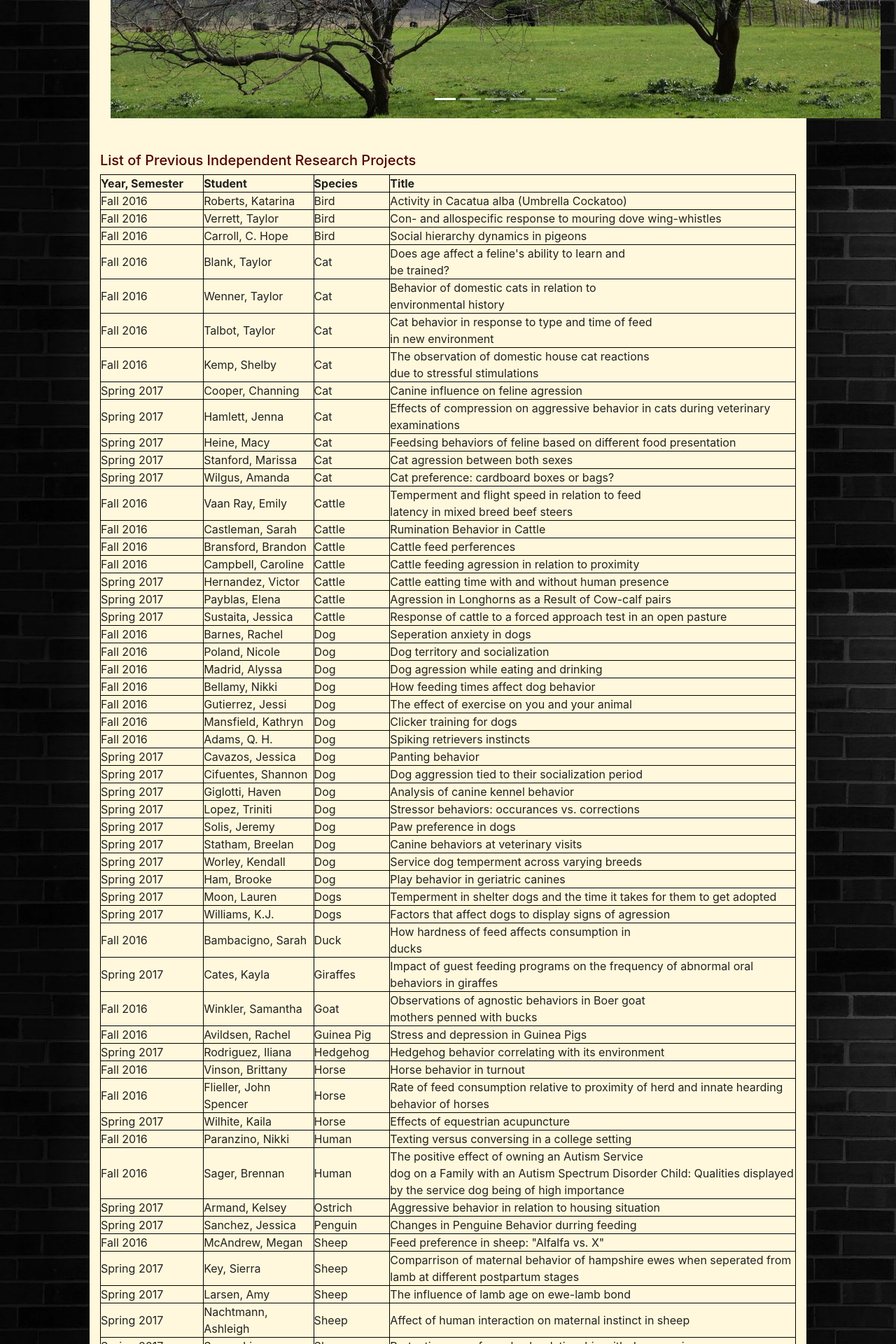
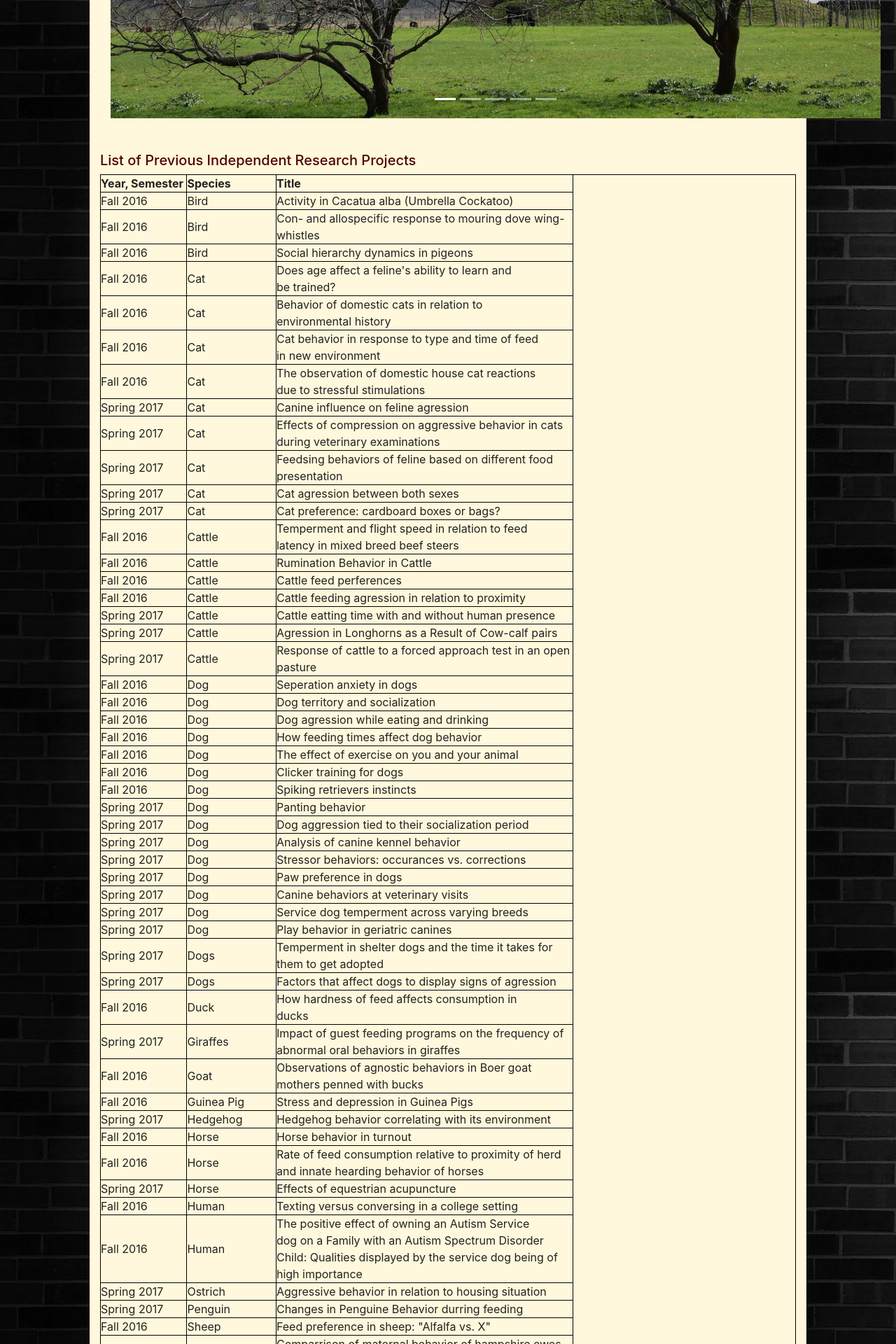
Before and after one commit to sanjibbaral435/SaaStars, a Django app: page /projects/ in a window 1280 px wide. Shown: the part 311-2231 px from the top of the page at 70% size. Run offline with Django 3.2, Linux system fonts and the light colour scheme; parts of the project's set-up code (start-up, migrations or seed data) failed here and were passed over; some libraries are stand-ins or nearby versions.

Commit message:
Removed the Students Name from Projects - Sanjib

```diff
--- a/animalscience/animalscience/templates/projects.html
+++ b/animalscience/animalscience/templates/projects.html
@@ -70,35 +70,29 @@ table, th, td {
              <col width=695>
              <tr height=19 style='height:14.4pt'>
               <td><b>Year, Semester</b></td>
-              <td><b>Student</b></td>
               <td><b>Species</b></td>
               <td><b>Title</b></td>
              </tr>
              <tr height=19 style='height:14.4pt'>
               <td >Fall 2016</td>
-              <td >Roberts, Katarina</td>
               <td >Bird</td>
               <td >Activity in
               Cacatua alba (Umbrella Cockatoo)</td>
              </tr>
              <tr height=19 style='height:14.4pt'>
               <td >Fall 2016</td>
-              <td >Verrett, Taylor</td>
               <td >Bird</td>
               <td >Con- and allospecific response to mouring dove wing-whistles</td>
              </tr>
 
               <tr height=19 style='height:14.4pt'>
               <td >Fall 2016</td>
-              <td>Carroll, C.
-              Hope<span style='mso-spacerun:yes'> </span></td>
               <td>Bird</td>
               <td>Social hierarchy
               dynamics in pigeons<span style='mso-spacerun:yes'> </span></td>
              </tr>
              <tr height=19 style='height:14.4pt'>
               <td >Fall 2016</td>
-              <td>Blank, Taylor</td>
               <td>Cat</td>
               <td>Does age affect
               a feline's ability to learn and<br>
@@ -107,7 +101,6 @@ table, th, td {
              </tr>
              <tr height=19 style='height:14.4pt'>
               <td >Fall 2016</td>
-              <td>Wenner, Taylor</td>
               <td>Cat</td>
               <td>Behavior of
               domestic cats in relation to<br>
@@ -115,8 +108,6 @@ table, th, td {
              </tr>
              <tr height=19 style='height:14.4pt'>
               <td >Fall 2016</td>
-              <td>Talbot,
-              Taylor<span style='mso-spacerun:yes'> </span></td>
               <td>Cat</td>
               <td>Cat behavior in
               response to type and time of feed<br>
@@ -124,8 +115,6 @@ table, th, td {
              </tr>
              <tr height=19 style='height:14.4pt'>
               <td >Fall 2016</td>
-              <td>Kemp,
-              Shelby<span style='mso-spacerun:yes'> </span></td>
               <td>Cat</td>
               <td>The observation
               of domestic house cat reactions <br>
@@ -134,7 +123,6 @@ table, th, td {
              <tr height=19 style='height:14.4pt'>
               <td >Spring
               2017</td>
-              <td>Cooper, Channing</td>
               <td>Cat</td>
               <td>Canine influence
               on feline agression<span style='mso-spacerun:yes'> </span></td>
@@ -142,7 +130,6 @@ table, th, td {
              <tr height=19 style='height:14.4pt'>
               <td >Spring
               2017</td>
-              <td>Hamlett, Jenna</td>
               <td>Cat</td>
               <td>Effects of
               compression on aggressive behavior in cats during veterinary examinations</td>
@@ -150,7 +137,6 @@ table, th, td {
              <tr height=19 style='height:14.4pt'>
               <td >Spring
               2017</td>
-              <td>Heine, Macy</td>
               <td>Cat</td>
               <td>Feedsing
               behaviors of feline based on different food presentation</td>
@@ -158,8 +144,6 @@ table, th, td {
              <tr height=19 style='height:14.4pt'>
               <td >Spring
               2017</td>
-              <td>Stanford,
-              Marissa</td>
               <td>Cat</td>
               <td>Cat agression
               between both sexes<span style='mso-spacerun:yes'> </span></td>
@@ -167,14 +151,12 @@ table, th, td {
              <tr height=19 style='height:14.4pt'>
               <td >Spring
               2017</td>
-              <td>Wilgus, Amanda</td>
               <td>Cat</td>
               <td>Cat preference:
               cardboard boxes or bags?<span style='mso-spacerun:yes'> </span></td>
              </tr>
              <tr height=19 style='height:14.4pt'>
               <td >Fall 2016</td>
-              <td>Vaan Ray, Emily</td>
               <td>Cattle</td>
               <td>Temperment and
               flight speed in relation to feed <br>
@@ -182,24 +164,18 @@ table, th, td {
              </tr>
              <tr height=19 style='height:14.4pt'>
               <td >Fall 2016</td>
-              <td>Castleman,
-              Sarah<span style='mso-spacerun:yes'> </span></td>
               <td>Cattle</td>
               <td>Rumination
               Behavior in Cattle<span style='mso-spacerun:yes'> </span></td>
              </tr>
              <tr height=19 style='height:14.4pt'>
               <td >Fall 2016</td>
-              <td>Bransford,
-              Brandon<span style='mso-spacerun:yes'> </span></td>
               <td>Cattle</td>
               <td>Cattle feed
               perferences<span style='mso-spacerun:yes'> </span></td>
              </tr>
              <tr height=19 style='height:14.4pt'>
               <td >Fall 2016</td>
-              <td>Campbell,
-              Caroline<span style='mso-spacerun:yes'> </span></td>
               <td>Cattle</td>
               <td>Cattle feeding
               agression in relation to proximity<span style='mso-spacerun:yes'> </span></td>
@@ -207,8 +183,6 @@ table, th, td {
              <tr height=19 style='height:14.4pt'>
               <td >Spring
               2017</td>
-              <td>Hernandez,
-              Victor</td>
               <td>Cattle</td>
               <td>Cattle eatting
               time with and without human presence<span style='mso-spacerun:yes'> </span></td>
@@ -216,7 +190,6 @@ table, th, td {
              <tr height=19 style='height:14.4pt'>
               <td >Spring
               2017</td>
-              <td>Payblas, Elena</td>
               <td>Cattle</td>
               <td>Agression in
               Longhorns as a Result of Cow-calf pairs</td>
@@ -224,8 +197,6 @@ table, th, td {
              <tr height=19 style='height:14.4pt'>
               <td >Spring
               2017</td>
-              <td>Sustaita,
-              Jessica</td>
               <td>Cattle</td>
               <td>Response of
               cattle to a forced approach test in an open pasture<span
@@ -233,55 +204,42 @@ table, th, td {
              </tr>
              <tr height=19 style='height:14.4pt'>
               <td >Fall 2016</td>
-              <td>Barnes,
-              Rachel<span style='mso-spacerun:yes'> </span></td>
               <td>Dog</td>
               <td>Seperation
               anxiety in dogs</td>
              </tr>
              <tr height=19 style='height:14.4pt'>
               <td >Fall 2016</td>
-              <td>Poland,
-              Nicole<span style='mso-spacerun:yes'> </span></td>
               <td>Dog</td>
               <td>Dog territory
               and socialization</td>
              </tr>
              <tr height=19 style='height:14.4pt'>
               <td >Fall 2016</td>
-              <td>Madrid,
-              Alyssa<span style='mso-spacerun:yes'> </span></td>
               <td>Dog</td>
               <td>Dog agression
               while eating and drinking</td>
              </tr>
              <tr height=19 style='height:14.4pt'>
               <td >Fall 2016</td>
-              <td>Bellamy, Nikki</td>
               <td>Dog</td>
               <td>How feeding
               times affect dog behavior<span style='mso-spacerun:yes'> </span></td>
              </tr>
              <tr height=19 style='height:14.4pt'>
               <td >Fall 2016</td>
-              <td>Gutierrez,
-              Jessi<span style='mso-spacerun:yes'> </span></td>
               <td>Dog</td>
               <td>The effect of
               exercise on you and your animal</td>
              </tr>
              <tr height=19 style='height:14.4pt'>
               <td >Fall 2016</td>
-              <td>Mansfield,
-              Kathryn<span style='mso-spacerun:yes'> </span></td>
               <td>Dog</td>
               <td>Clicker training
               for dogs<span style='mso-spacerun:yes'> </span></td>
              </tr>
              <tr height=19 style='height:14.4pt'>
               <td >Fall 2016</td>
-              <td>Adams, Q.
-              H.<span style='mso-spacerun:yes'> </span></td>
               <td>Dog</td>
               <td>Spiking
               retrievers instincts<span style='mso-spacerun:yes'> </span></td>
@@ -289,7 +247,6 @@ table, th, td {
              <tr height=19 style='height:14.4pt'>
               <td >Spring
               2017</td>
-              <td>Cavazos, Jessica</td>
               <td>Dog</td>
               <td>Panting
               behavior<span style='mso-spacerun:yes'> </span></td>
@@ -297,8 +254,6 @@ table, th, td {
              <tr height=19 style='height:14.4pt'>
               <td >Spring
               2017</td>
-              <td>Cifuentes,
-              Shannon</td>
               <td>Dog</td>
               <td>Dog aggression
               tied to their socialization period<span style='mso-spacerun:yes'> </span></td>
@@ -306,7 +261,6 @@ table, th, td {
              <tr height=19 style='height:14.4pt'>
               <td >Spring
               2017</td>
-              <td>Giglotti, Haven</td>
               <td>Dog</td>
               <td>Analysis of
               canine kennel behavior<span style='mso-spacerun:yes'> </span></td>
@@ -314,7 +268,6 @@ table, th, td {
              <tr height=19 style='height:14.4pt'>
               <td >Spring
               2017</td>
-              <td>Lopez, Triniti</td>
               <td>Dog</td>
               <td>Stressor
               behaviors: occurances vs. corrections</td>
@@ -322,7 +275,6 @@ table, th, td {
              <tr height=19 style='height:14.4pt'>
               <td >Spring
               2017</td>
-              <td>Solis, Jeremy</td>
               <td>Dog</td>
               <td>Paw preference
               in dogs<span style='mso-spacerun:yes'> </span></td>
@@ -330,7 +282,6 @@ table, th, td {
              <tr height=19 style='height:14.4pt'>
               <td >Spring
               2017</td>
-              <td>Statham, Breelan</td>
               <td>Dog</td>
               <td>Canine behaviors
               at veterinary visits<span style='mso-spacerun:yes'> </span></td>
@@ -338,7 +289,6 @@ table, th, td {
              <tr height=19 style='height:14.4pt'>
               <td >Spring
               2017</td>
-              <td>Worley, Kendall</td>
               <td>Dog</td>
               <td>Service dog
               temperment across varying breeds<span style='mso-spacerun:yes'> </span></td>
@@ -346,7 +296,6 @@ table, th, td {
              <tr height=19 style='height:14.4pt'>
               <td >Spring
               2017</td>
-              <td>Ham, Brooke</td>
               <td>Dog<span
               style='mso-spacerun:yes'> </span></td>
               <td>Play behavior in
@@ -355,7 +304,6 @@ table, th, td {
              <tr height=19 style='height:14.4pt'>
               <td >Spring
               2017</td>
-              <td>Moon, Lauren</td>
               <td>Dogs</td>
               <td>Temperment in
               shelter dogs and the time it takes for them to get adopted</td>
@@ -363,16 +311,12 @@ table, th, td {
              <tr height=19 style='height:14.4pt'>
               <td >Spring
               2017</td>
-              <td>Williams,
-              K.J.<span style='mso-spacerun:yes'> </span></td>
               <td>Dogs</td>
               <td>Factors that
               affect dogs to display signs of agression</td>
              </tr>
              <tr height=19 style='height:14.4pt'>
               <td >Fall 2016</td>
-              <td>Bambacigno,
-              Sarah<span style='mso-spacerun:yes'> </span></td>
               <td>Duck</td>
               <td><span
               style='mso-spacerun:yes'> </span>How hardness of feed affects consumption in
@@ -382,15 +326,12 @@ table, th, td {
              <tr height=19 style='height:14.4pt'>
               <td >Spring
               2017</td>
-              <td>Cates, Kayla</td>
               <td>Giraffes</td>
               <td>Impact of guest
               feeding programs on the frequency of abnormal oral behaviors in giraffes</td>
              </tr>
              <tr height=19 style='height:14.4pt'>
               <td >Fall 2016</td>
-              <td>Winkler,
-              Samantha<span style='mso-spacerun:yes'> </span></td>
               <td>Goat</td>
               <td>Observations of
               agnostic behaviors in Boer goat <br>
@@ -398,8 +339,6 @@ table, th, td {
              </tr>
              <tr height=19 style='height:14.4pt'>
               <td >Fall 2016</td>
-              <td>Avildsen,
-              Rachel<span style='mso-spacerun:yes'> </span></td>
               <td>Guinea Pig</td>
               <td>Stress and
               depression in Guinea Pigs</td>
@@ -407,24 +346,18 @@ table, th, td {
              <tr height=19 style='height:14.4pt'>
               <td >Spring
               2017</td>
-              <td>Rodriguez,
-              Iliana</td>
               <td>Hedgehog</td>
               <td>Hedgehog
               behavior correlating with its environment</td>
              </tr>
              <tr height=19 style='height:14.4pt'>
               <td >Fall 2016</td>
-              <td>Vinson,
-              Brittany<span style='mso-spacerun:yes'> </span></td>
               <td>Horse</td>
               <td>Horse behavior
               in turnout<span style='mso-spacerun:yes'> </span></td>
              </tr>
              <tr height=19 style='height:14.4pt'>
               <td >Fall 2016</td>
-              <td>Flieller, John
-              Spencer<span style='mso-spacerun:yes'> </span></td>
               <td>Horse</td>
               <td>Rate of feed
               consumption relative to proximity of herd and innate hearding behavior of
@@ -433,22 +366,18 @@ table, th, td {
              <tr height=19 style='height:14.4pt'>
               <td >Spring
               2017</td>
-              <td>Wilhite, Kaila</td>
               <td>Horse</td>
               <td>Effects of
               equestrian acupuncture<span style='mso-spacerun:yes'> </span></td>
              </tr>
              <tr height=19 style='height:14.4pt'>
               <td >Fall 2016</td>
-              <td>Paranzino,
-              Nikki<span style='mso-spacerun:yes'> </span></td>
               <td>Human</td>
               <td>Texting versus
               conversing in a college setting</td>
              </tr>
              <tr height=38 style='height:28.8pt'>
               <td height=38 class=xl6520096 style='height:28.8pt;border-top:none'>Fall 2016</td>
-              <td>Sager, Brennan</td>
               <td>Human</td>
               <td class=xl6320096 width=795 style='border-top:none;border-left:none;
               width:596pt'>The positive effect of owning an Autism Service <br>
@@ -459,7 +388,6 @@ table, th, td {
              <tr height=19 style='height:14.4pt'>
               <td >Spring
               2017</td>
-              <td>Armand, Kelsey</td>
               <td>Ostrich</td>
               <td>Aggressive
               behavior in relation to housing situation</td>
@@ -467,15 +395,12 @@ table, th, td {
              <tr height=19 style='height:14.4pt'>
               <td >Spring
               2017</td>
-              <td>Sanchez, Jessica</td>
               <td>Penguin</td>
               <td>Changes in
               Penguine Behavior durring feeding<span style='mso-spacerun:yes'> </span></td>
              </tr>
              <tr height=19 style='height:14.4pt'>
               <td >Fall 2016</td>
-              <td>McAndrew,
-              Megan<span style='mso-spacerun:yes'> </span></td>
               <td>Sheep</td>
               <td>Feed preference
               in sheep: &quot;Alfalfa vs. X&quot;</td>
@@ -483,7 +408,6 @@ table, th, td {
              <tr height=19 style='height:14.4pt'>
               <td >Spring
               2017</td>
-              <td>Key, Sierra</td>
               <td>Sheep</td>
               <td>Comparrison of
               maternal behavior of hampshire ewes when seperated from lamb at different
@@ -492,7 +416,6 @@ table, th, td {
              <tr height=19 style='height:14.4pt'>
               <td >Spring
               2017</td>
-              <td>Larsen, Amy</td>
               <td>Sheep</td>
               <td>The influence of
               lamb age on ewe-lamb bond<span style='mso-spacerun:yes'> </span></td>
@@ -500,8 +423,6 @@ table, th, td {
              <tr height=19 style='height:14.4pt'>
               <td >Spring
               2017</td>
-              <td>Nachtmann,
-              Ashleigh</td>
               <td>Sheep</td>
               <td>Affect of human
               interaction on maternal instinct in sheep<span
@@ -510,7 +431,6 @@ table, th, td {
              <tr height=19 style='height:14.4pt'>
               <td >Spring
               2017</td>
-              <td>Saenz, Lisa</td>
               <td>Sheep</td>
               <td>Protectiveness
               of ewe lamb relationship with decrease in age<span
@@ -518,16 +438,12 @@ table, th, td {
              </tr>
              <tr height=19 style='height:14.4pt'>
               <td >Fall 2016</td>
-              <td>Fuentes,
-              Estrella<span style='mso-spacerun:yes'> </span></td>
               <td>Squirrel</td>
               <td>Sciurus griseus
               flight zones and comfort levels<span style='mso-spacerun:yes'> </span></td>
              </tr>
              <tr height=19 style='height:14.4pt'>
               <td >Fall 2016</td>
-              <td>Luskey,
-              Logan<span style='mso-spacerun:yes'> </span></td>
               <td>Squirrel</td>
               <td>Behavior of Fox
               Squirrels toward humans in high<br>
@@ -536,7 +452,6 @@ table, th, td {
              <tr height=19 style='height:14.4pt'>
               <td >Spring
               2017</td>
-              <td>Ramos, Adam</td>
               <td>Squirrel</td>
               <td>Frequency of
               Degrees of caution among campus squirrels in response to human interaction</td>
@@ -544,7 +459,6 @@ table, th, td {
              <tr height=19 style='height:14.4pt'>
               <td >Spring
               2017</td>
-              <td>Reed, Michael</td>
               <td>Squirrel</td>
               <td>Squirrel
               foraging and anti-predator behavior<span style='mso-spacerun:yes'> </span></td>
```
